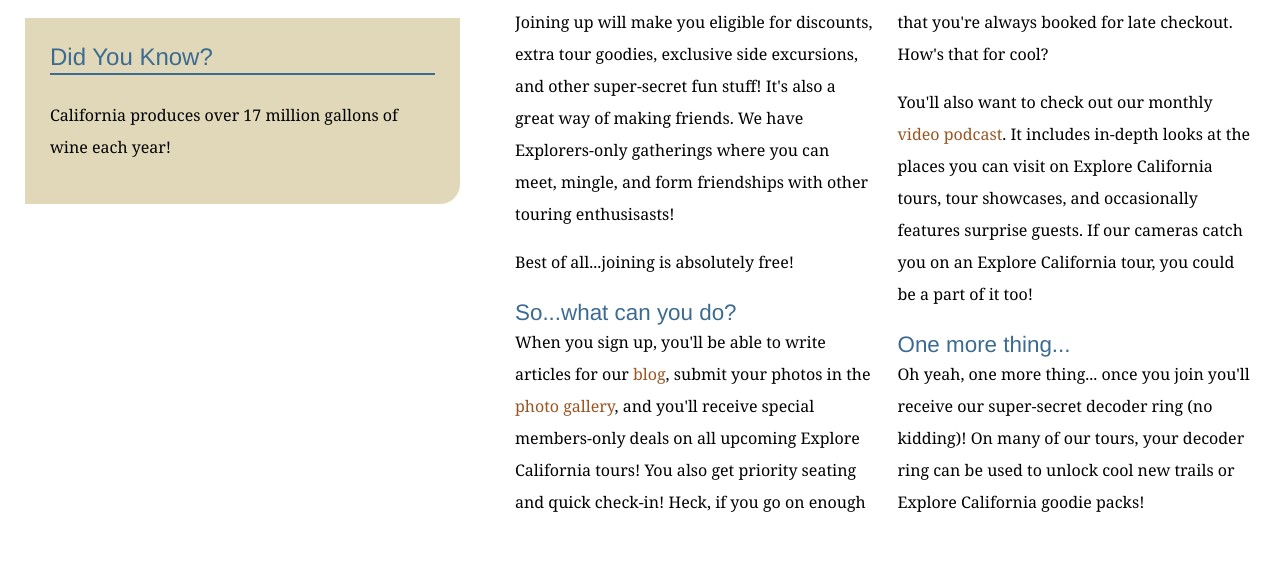
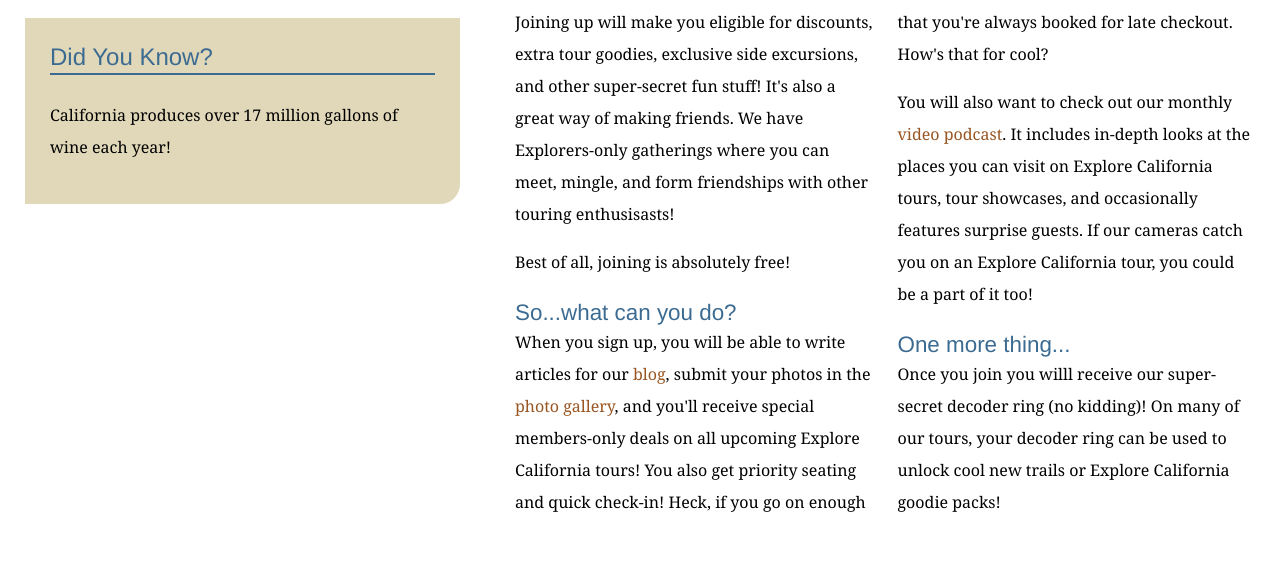
Before and after one commit to kimkukhwa/explore_california-master, a plain HTML site: page explorers.html in a window 1280 px wide. Shown: the part 838-1412 px from the top of the page. Drawn offline with Linux system fonts and the light colour scheme.

Commit message:
Minor Text Edits
Client emailed changes to the explorerers page.

```diff
--- a/explorers.html
+++ b/explorers.html
@@ -71,15 +71,15 @@
           <div class="multiCol">
             <p>The Explorers are a community of people who love to travel, love California, and want to share their journeys and experiences with others. Joining is free, so if you haven't signed up yet, <a href="explorers/join.html">do so now!</a></p>
             <p>Joining up will make you eligible for discounts, extra tour goodies, exclusive side excursions, and other super-secret fun stuff! It's also a great way of making friends. We have Explorers-only gatherings where you can meet, mingle, and form friendships with other touring enthusisasts!</p>
-            <p>Best of all...joining is absolutely free!</p>
+            <p>Best of all, joining is absolutely free!</p>
 
             <h2>So...what can you do?</h2>
-            <p>When you sign up, you'll be able to write articles for our <a href="http://www.explorecalifornia.org/blog">blog</a>, submit your photos in the <a href="explorers/gallery.html">photo gallery</a>, and you'll receive special members-only deals on all upcoming Explore California tours! You also get priority seating and quick check-in! Heck, if you go on enough tours, we might even have you guide a few for us!</p>
+            <p>When you sign up, you will be able to write articles for our <a href="http://www.explorecalifornia.org/blog">blog</a>, submit your photos in the <a href="explorers/gallery.html">photo gallery</a>, and you'll receive special members-only deals on all upcoming Explore California tours! You also get priority seating and quick check-in! Heck, if you go on enough tours, we might even have you guide a few for us!</p>
             <p>If you're going to one of our overnight tours, you'll receive a special hospitality gift when you check into your hotel. We also make sure that you're always booked for late checkout. How's that for cool?</p>
-            <p>You'll also want to check out our monthly <a href="explorers/podcast.html">video podcast</a>. It includes in-depth looks at the places you can visit on Explore California tours, tour showcases, and occasionally features surprise guests. If our cameras catch you on an Explore California tour, you could be a part of it too!</p>
+            <p>You will also want to check out our monthly <a href="explorers/podcast.html">video podcast</a>. It includes in-depth looks at the places you can visit on Explore California tours, tour showcases, and occasionally features surprise guests. If our cameras catch you on an Explore California tour, you could be a part of it too!</p>
 
             <h2>One more thing...</h2>
-            <p>Oh yeah, one more thing... once you join you'll receive our super-secret decoder ring (no kidding)! On many of our tours, your decoder ring can be used to unlock cool new trails or Explore California goodie packs!</p>
+            <p>Once you join you willl receive our super-secret decoder ring (no kidding)! On many of our tours, your decoder ring can be used to unlock cool new trails or Explore California goodie packs!</p>
           </div>
         </div>
       </div>
```
